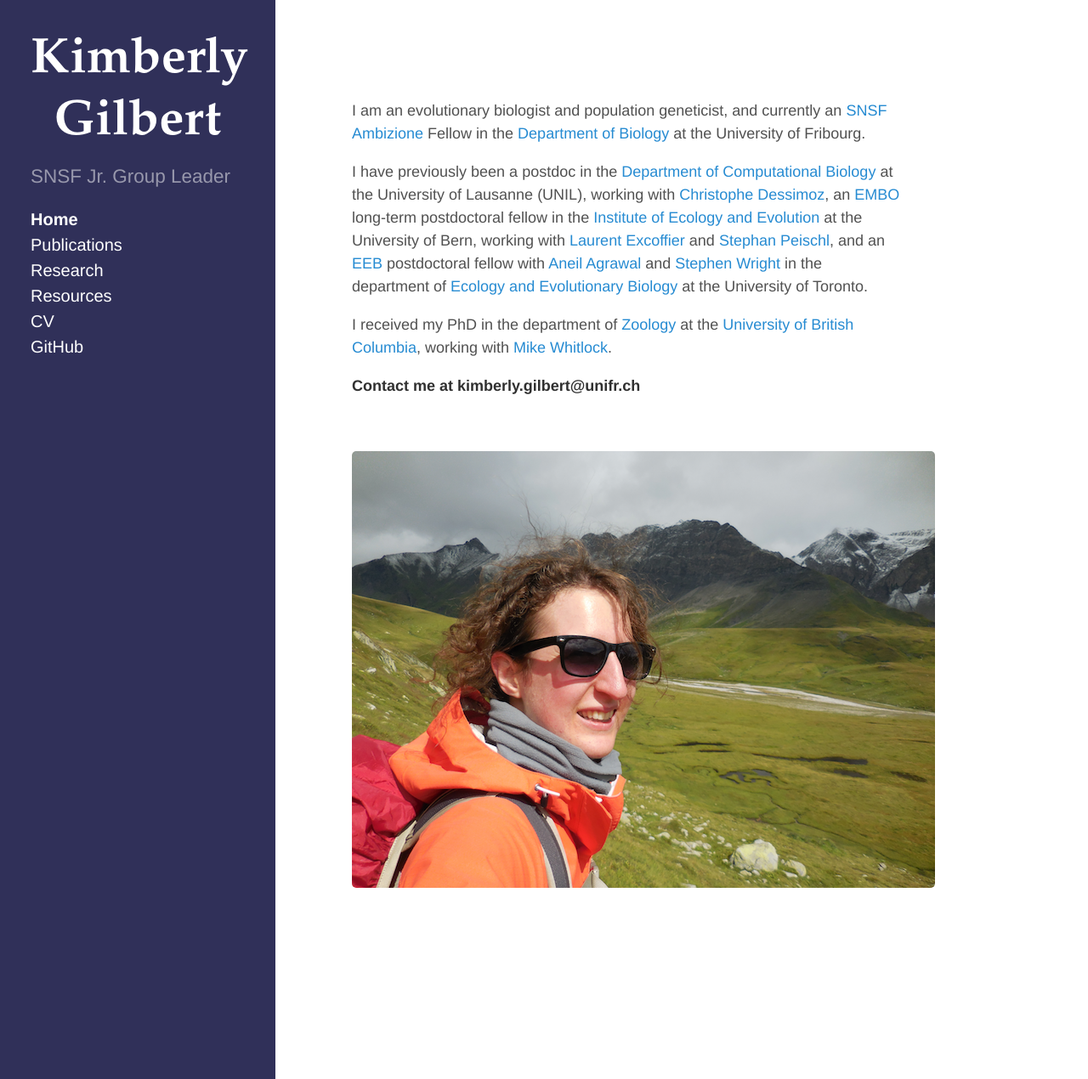
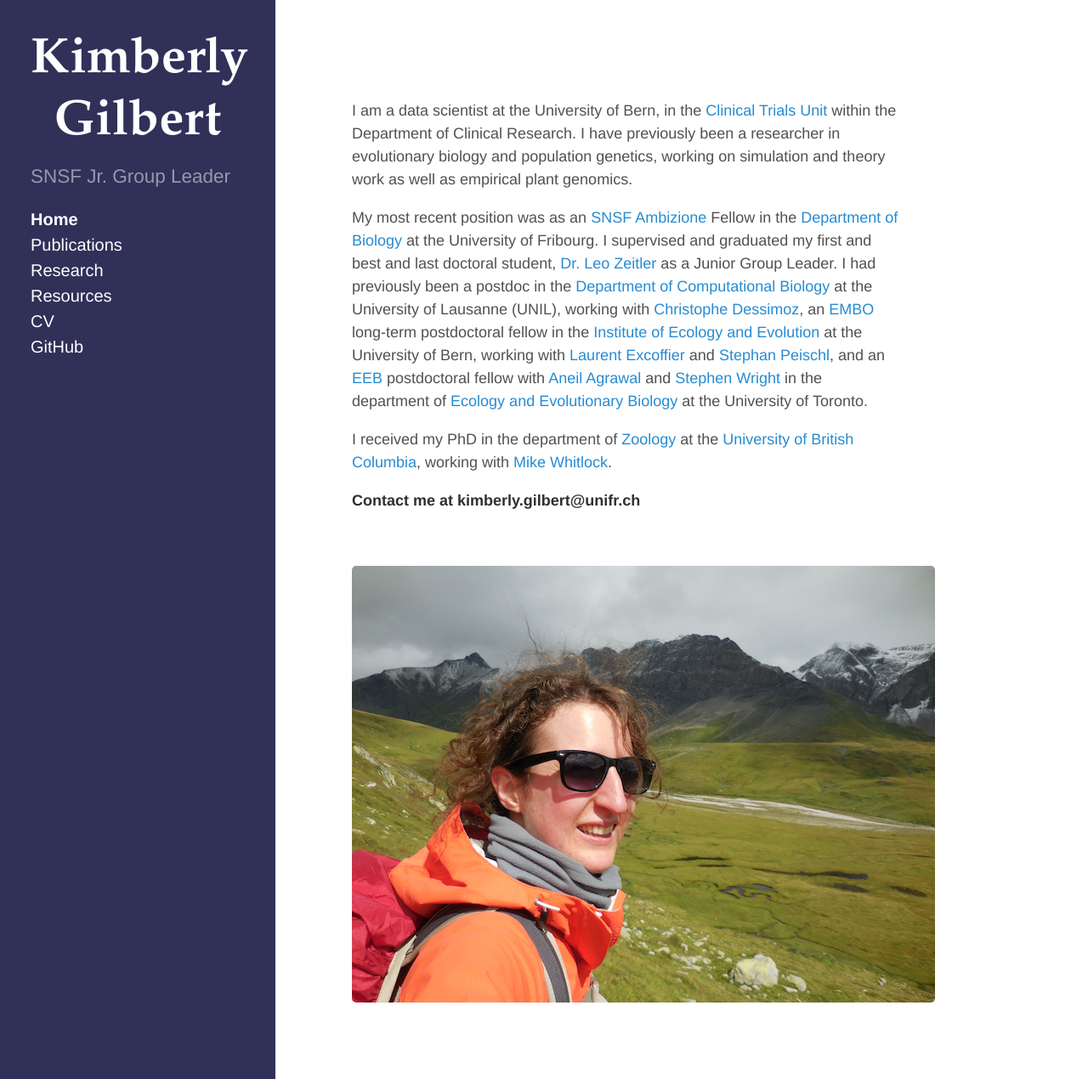
Before and after one commit to kjgilbert/kjgilbert.github.io, a Jekyll site: the page built from index.md, in a window 1280 px wide and 1270 px high. Shown: the whole window at 85% size. Built offline with Jekyll 4.4.1, drawn with Linux system fonts in a browser that asks for light colours; Markdown is read by kramdown in place of the engine named in the settings.

Commit message:
Update index.md
update in light of new job

```diff
--- a/index.md
+++ b/index.md
@@ -7,11 +7,12 @@ title: Home
 &nbsp;
 
 
-I am an evolutionary biologist and population geneticist, and currently an [SNSF Ambizione](http://www.snf.ch/en/funding/careers/ambizione/Pages/default.aspx)
+
+I am a data scientist at the University of Bern, in the [Clinical Trials Unit](https://www.ispm.unibe.ch/research/research_support/ctu_bern/index_eng.html) within the Department of Clinical Research. I have previously been a researcher in evolutionary biology and population genetics, working on simulation and theory work as well as empirical plant genomics.
+
+My most recent position was as an [SNSF Ambizione](http://www.snf.ch/en/funding/careers/ambizione/Pages/default.aspx)
 Fellow in the [Department of Biology](https://www.unifr.ch/bio/en/groups/gilbert/)
-at the University of Fribourg.
-
-I have previously been a postdoc in the [Department of Computational Biology](https://www.unil.ch/dbc/en/home.html)
+at the University of Fribourg. I supervised and graduated my first and best and last doctoral student, [Dr. Leo Zeitler](https://scholar.google.de/citations?user=e-uwjOAAAAAJ&hl=de) as a Junior Group Leader. I had previously been a postdoc in the [Department of Computational Biology](https://www.unil.ch/dbc/en/home.html)
 at the University of Lausanne (UNIL), working with [Christophe Dessimoz](https://lab.dessimoz.org/),
 an [EMBO](http://www.embo.org/)
 long-term postdoctoral fellow in the [Institute of Ecology and Evolution](http://www.iee.unibe.ch/index_eng.html)
```
